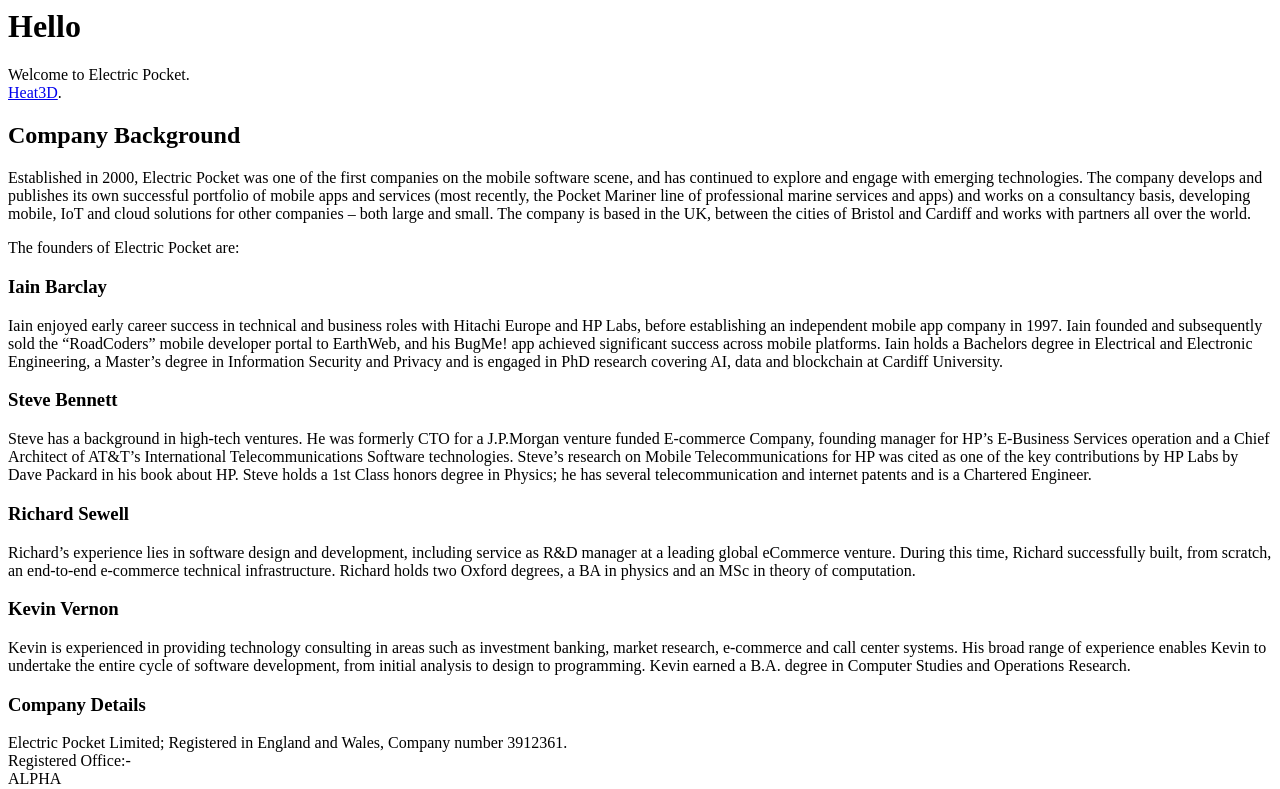
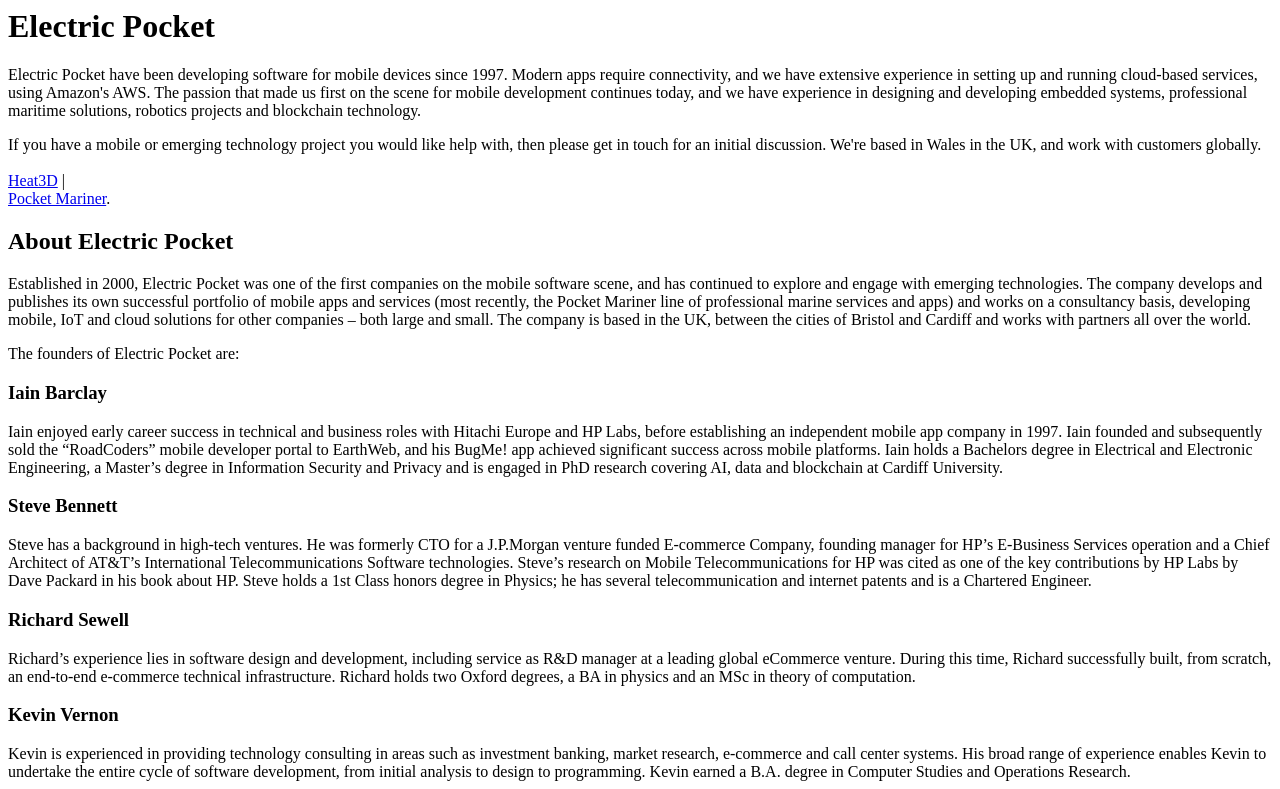
Before and after one commit to epocket/epocket.github.io, a plain HTML site: page index.html in a window 1280 px wide. Shown: the top 789 px of the page. Drawn offline with Linux system fonts and the light colour scheme.

Commit message:
Update index.html

```diff
--- a/index.html
+++ b/index.html
@@ -1,9 +1,13 @@
-<H1>Hello</H1>
-Welcome to Electric Pocket.
-<br><a href="/heat3d.html">Heat3D</a>.
+<H1>Electric Pocket</H1>
+Electric Pocket have been developing software for mobile devices since 1997. Modern apps require connectivity, and we have extensive experience in setting up and running cloud-based services, using Amazon's AWS. The passion that made us first on the scene for mobile development continues today, and we have experience in designing and developing embedded systems, professional maritime solutions, robotics projects and blockchain technology.
+<p>
+If you have a mobile or emerging technology project you would like help with, then please get in touch for an initial discussion. We're based in Wales in the UK, and work with customers globally.
+<br>
+
+<br><a href="/heat3d.html">Heat3D</a> | <br><a href="https://pocketmariner.com">Pocket Mariner</a>.
 
 
-<h2>Company Background</h2>
+<h2>About Electric Pocket</h2>
 Established in 2000, Electric Pocket was one of the first companies on the mobile software scene, and has continued to explore and engage with emerging technologies. The company develops and publishes its own successful portfolio of mobile apps and services (most recently, the Pocket Mariner line of professional marine services and apps) and works on a consultancy basis, developing mobile, IoT and cloud solutions for other companies – both large and small. The company is based in the UK, between the cities of Bristol and Cardiff and works with partners all over the world.
 <p>
 The founders of Electric Pocket are:
```
